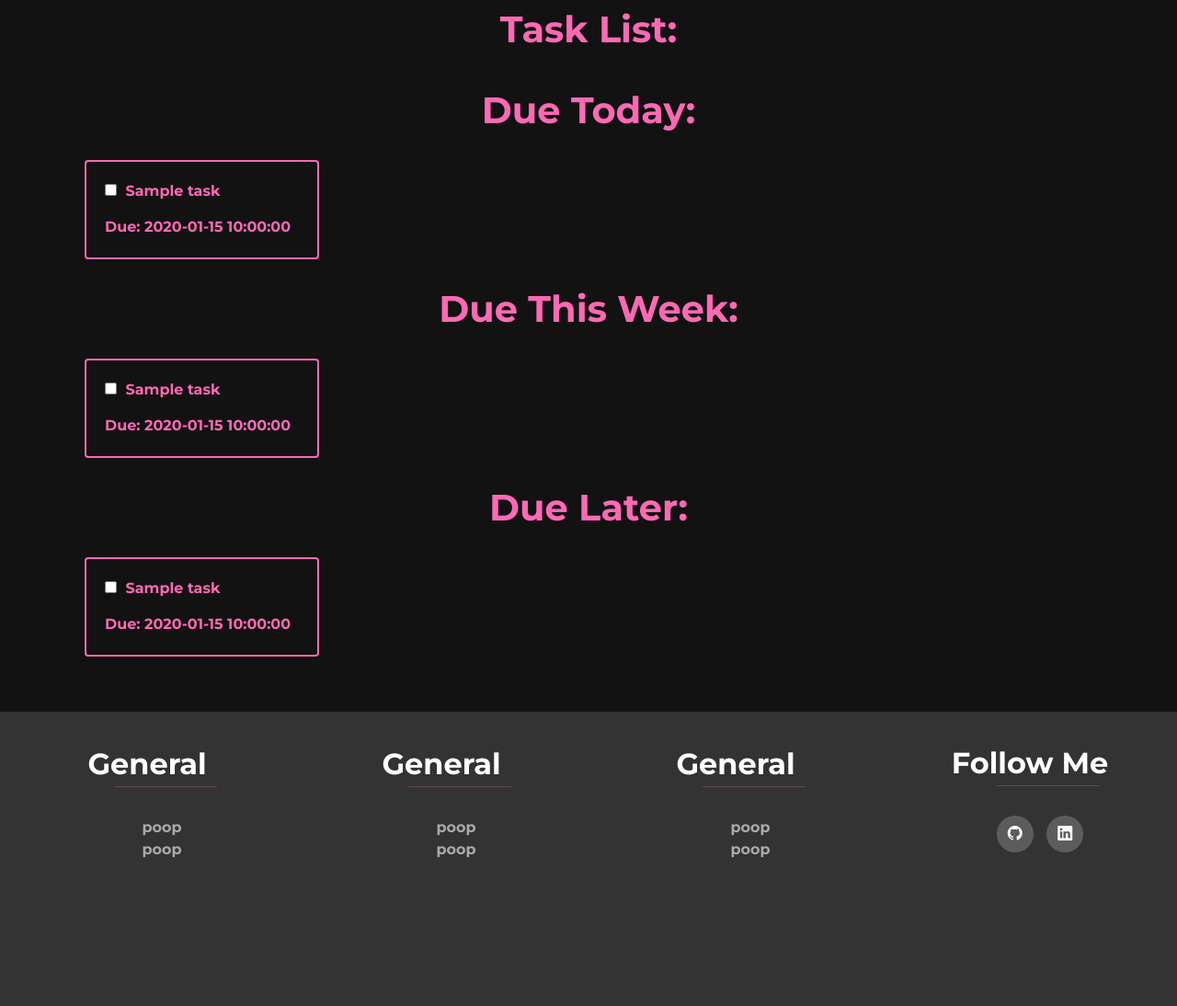
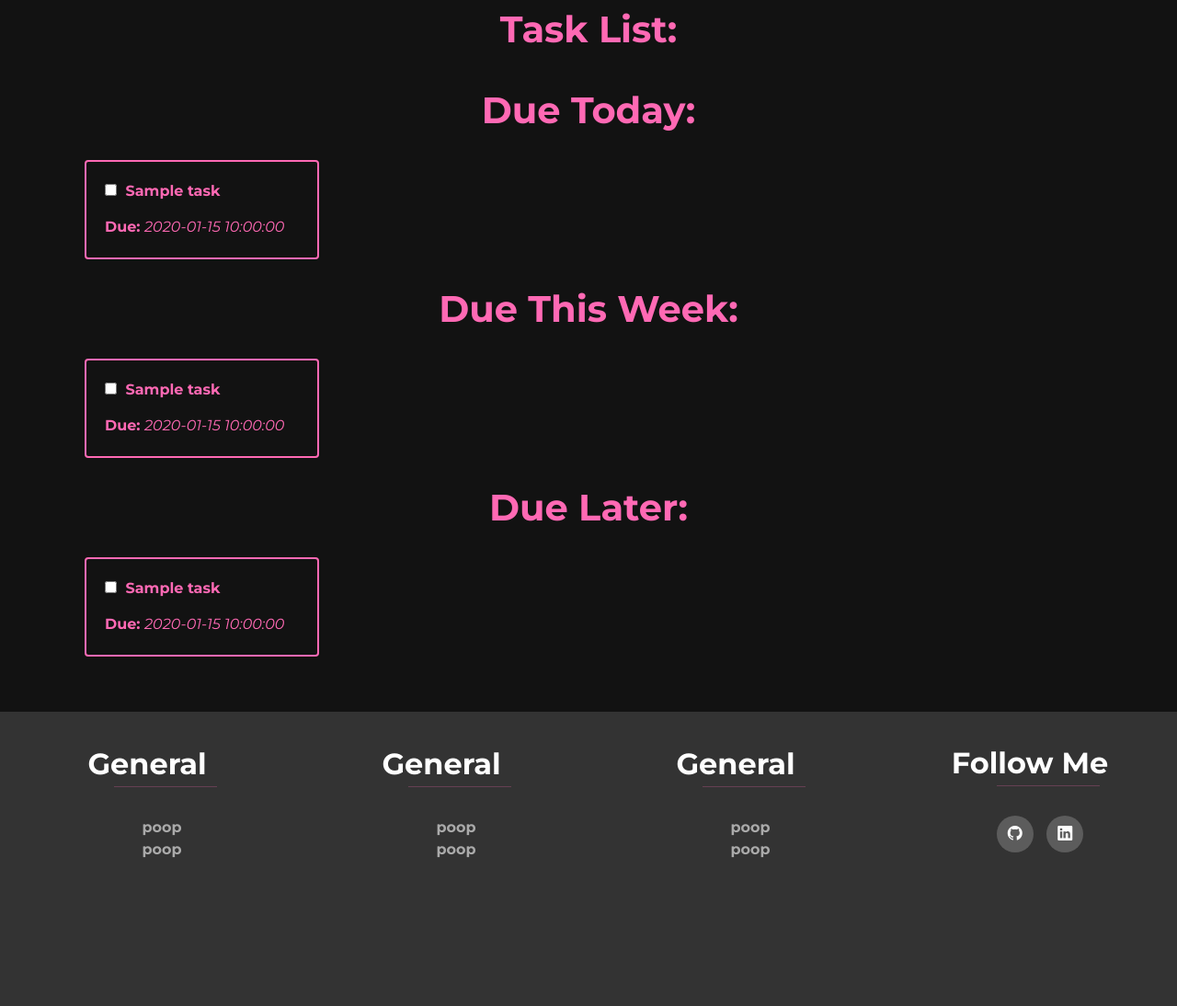
Before and after one commit to jaydeep080805/ToDoey, a Flask app: template ToDoey/templates/index.html in a window 1280 px wide. Shown: the part 436-1530 px from the top of the page at 92% size. Run offline with Flask 3, Linux system fonts and the light colour scheme; tables that the repository leaves empty hold one stand-in row (values such as "Sample post"); the template is opened without the code that fills it: values that come from a table or form of the project are taken from there, most other values are stand-ins (such as "Sample title", 1, 10 or a date in 2020); some libraries are stand-ins or nearby versions.

Commit message:
added <em> to dates

```diff
--- a/ToDoey/templates/index.html
+++ b/ToDoey/templates/index.html
@@ -38,7 +38,7 @@
       data-id="{{ task.id }}"
     />
     <label for="task-checkbox">{{task.task}}</label>
-    <p class="task-label">Due: {{task.due_date}}</p>
+    <p class="task-label">Due: <em>{{task.due_date}}</em></p>
     <!-- <p>{{task.category}}</p> -->
   </div>
   {% endfor %} {% endif %}
@@ -56,7 +56,7 @@
       data-id="{{ task.id }}"
     />
     <label for="task-checkbox">{{task.task}}</label>
-    <p class="task-label">Due: {{task.due_date}}</p>
+    <p class="task-label">Due: <em>{{task.due_date}}</em></p>
     <!-- <p>{{task.category}}</p> -->
   </div>
   {% endfor %} {% endif %}
@@ -74,7 +74,7 @@
       data-id="{{ task.id }}"
     />
     <label for="task-checkbox" class="task-name">{{task.task}}</label>
-    <p class="task-label">Due: {{task.due_date}}</p>
+    <p class="task-label">Due: <em>{{task.due_date}}</em></p>
     <!-- <p>{{task.category}}</p> -->
   </div>
   {% endfor %} {% endif %}
```
